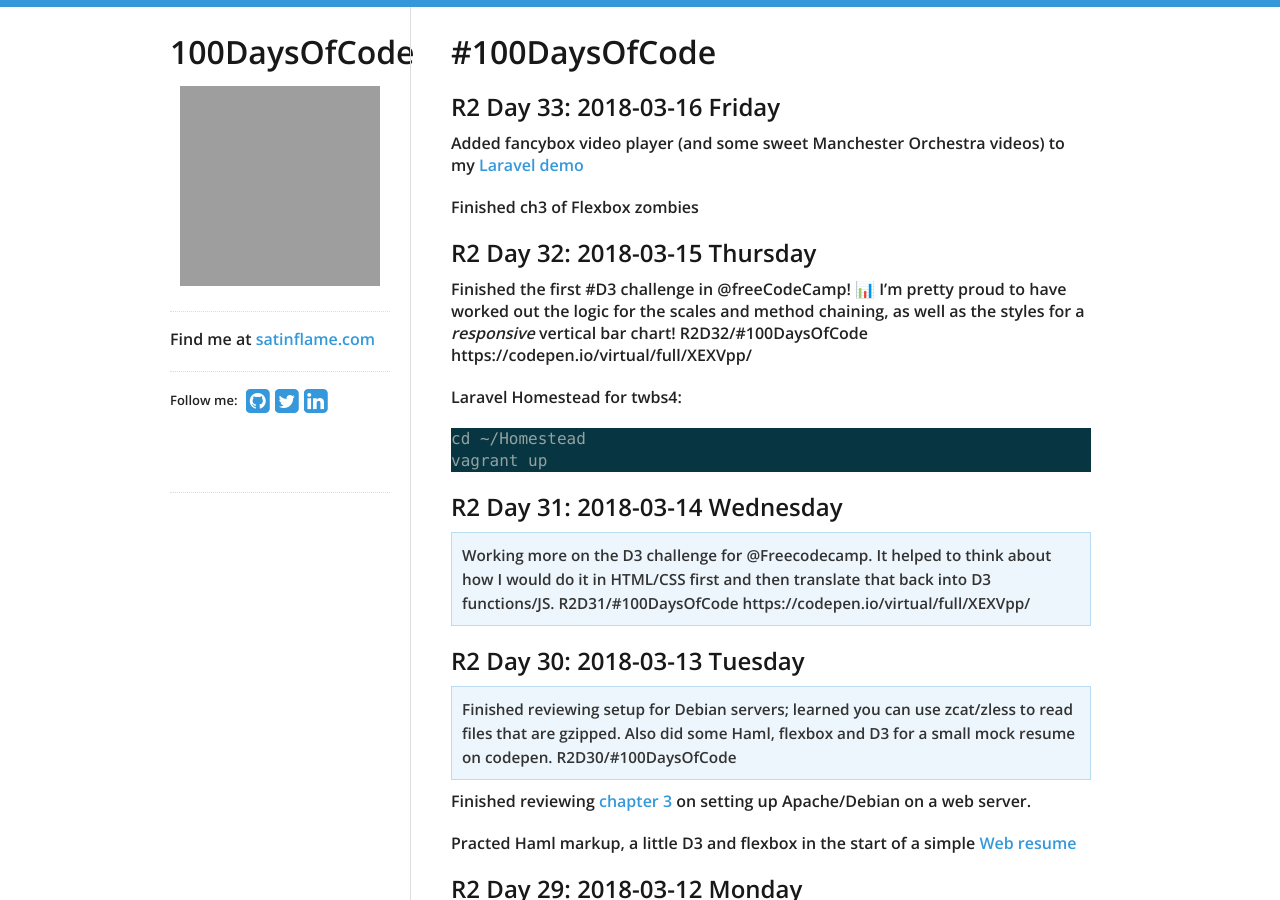
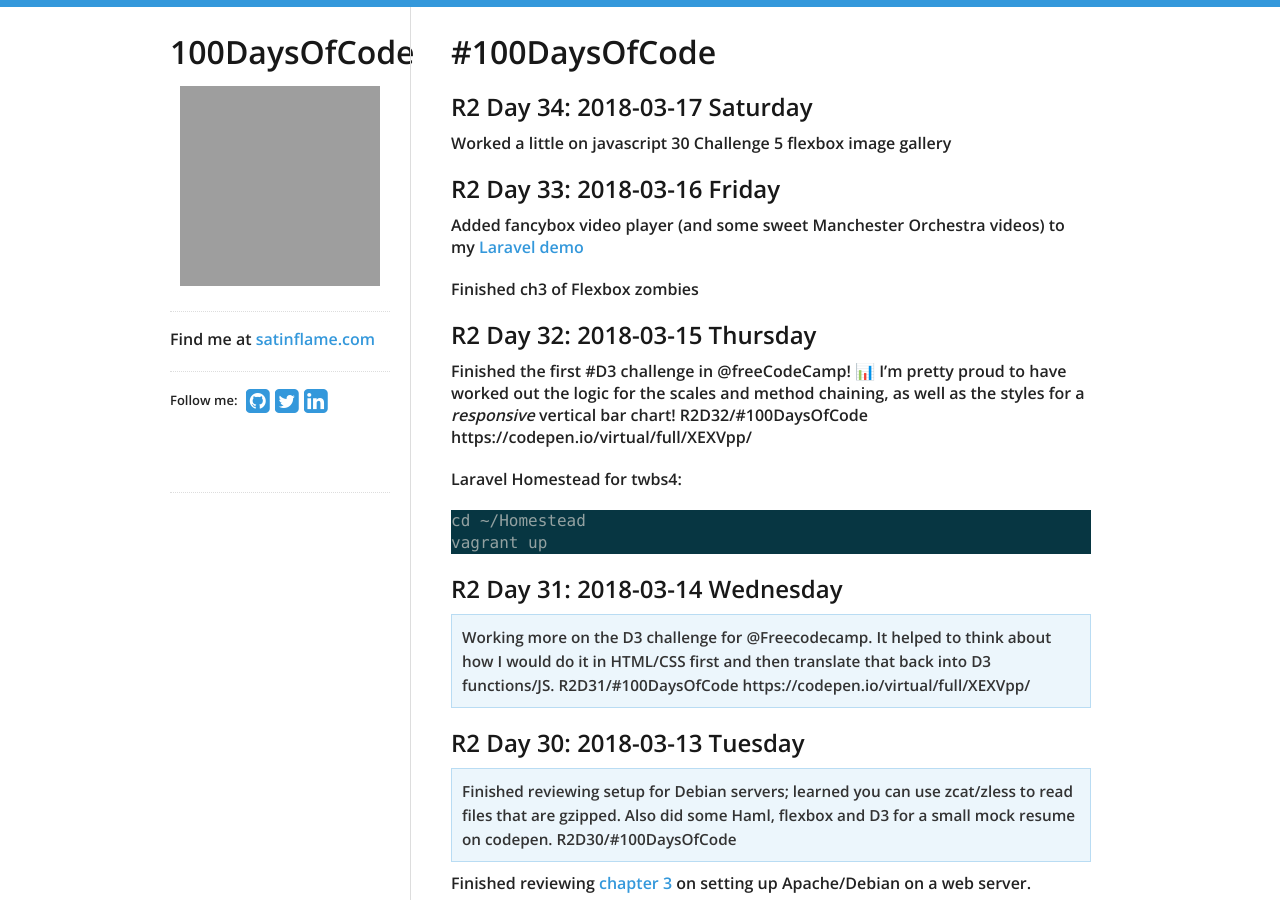
Before and after one commit to virtual/100daysofcode, a Jekyll site: the page built from index.md, in a window 1280 px wide and 900 px high. Built offline with Jekyll 4.4.1, drawn with Linux system fonts in a browser that asks for light colours; nearby versions of some CDN libraries; our own code applies the rules of GitHub Pages for plain Markdown files; grey boxes are pictures that could not be loaded.

Commit message:
Update index.md

```diff
--- a/index.md
+++ b/index.md
@@ -1,4 +1,8 @@
 # #100DaysOfCode
+
+## R2 Day 34: 2018-03-17 Saturday
+
+Worked a little on javascript 30 Challenge 5 flexbox image gallery
 
 ## R2 Day 33: 2018-03-16 Friday
 
```
